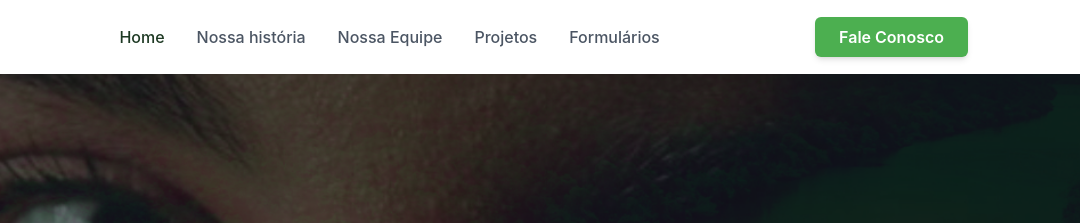
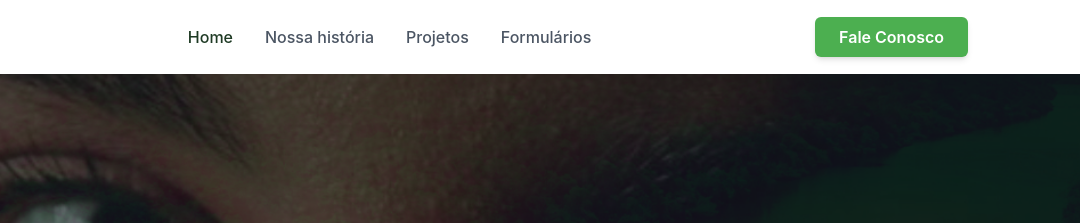
Before and after one commit to kaioxdbrasil/ima-site, a plain HTML site: page index.html in a window 1280 px wide. Shown: the top 223 px of the page, 200-1280 px from the left. Drawn offline with nearby package versions, Linux system fonts and the light colour scheme.

Commit message:
retirada do time do menu

```diff
--- a/index.html
+++ b/index.html
@@ -99,10 +99,10 @@
                         <li>
                             <a href="historia.html" class="block py-2 pr-4 pl-3 text-ima-text-gray border-b border-gray-100 hover:bg-gray-50 lg:hover:bg-transparent lg:border-0 lg:hover:text-ima-green-dark lg:p-0">Nossa história</a>
                         </li>
-                        <li>
+                        <!--<li>
                             <a href="time.html" class="block py-2 pr-4 pl-3 text-ima-text-gray border-b border-gray-100 hover:bg-gray-50 lg:hover:bg-transparent lg:border-0 lg:hover:text-ima-green-dark lg:p-0">Nossa Equipe</a>
                         </li>
-                        <li>
+                        <li>-->
                             <a href="projetos.html" class="block py-2 pr-4 pl-3 text-ima-text-gray border-b border-gray-100 hover:bg-gray-50 lg:hover:bg-transparent lg:border-0 lg:hover:text-ima-green-dark lg:p-0">Projetos</a>
                         </li>
                         <li>
```
Also changed, not shown: forms.html (+2 -2 lines), formularios.html (+2 -2 lines), historia.html (+2 -2 lines), hub-ellas.html (+2 -2 lines), projetos.html (+2 -2 lines).
